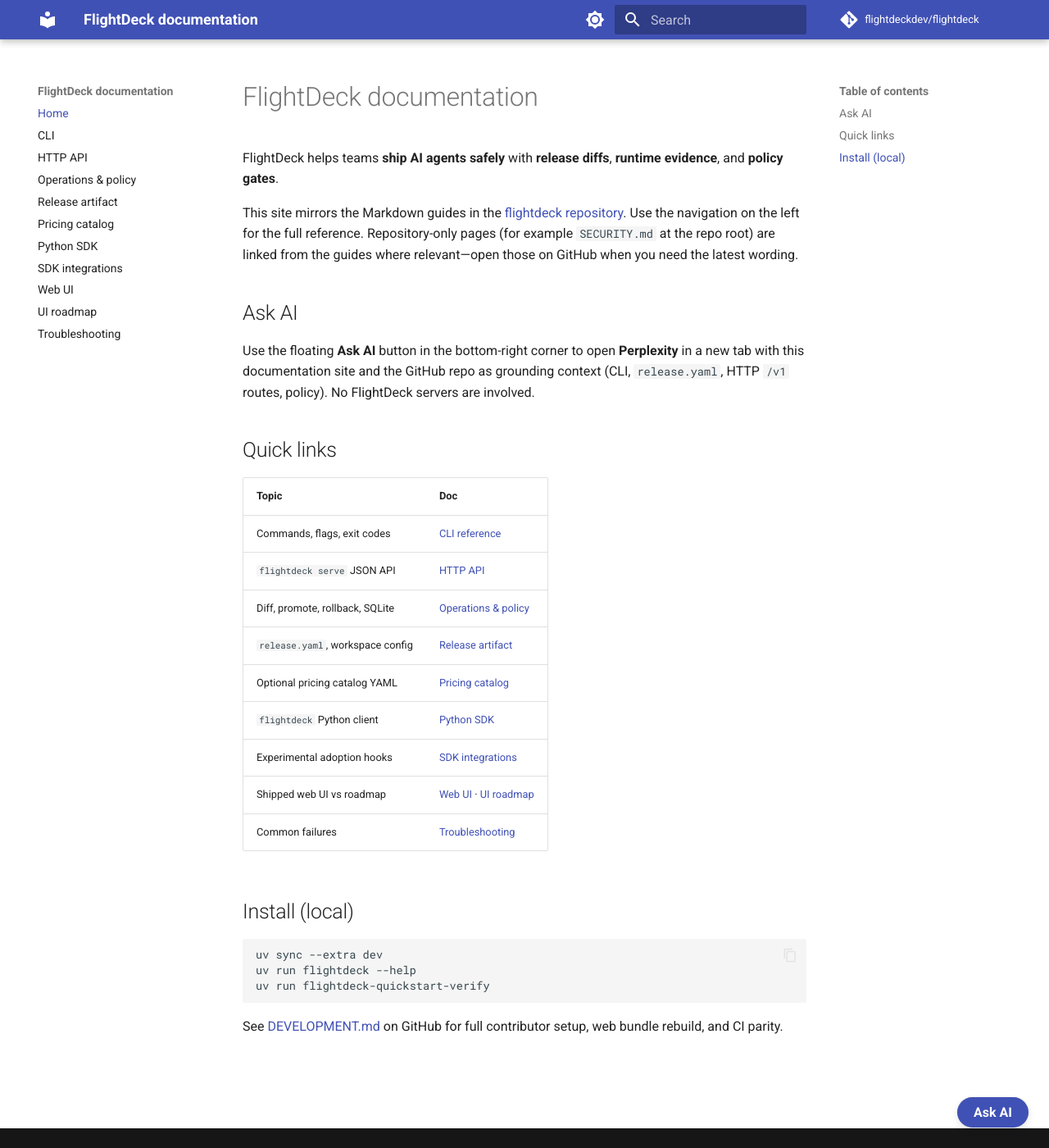
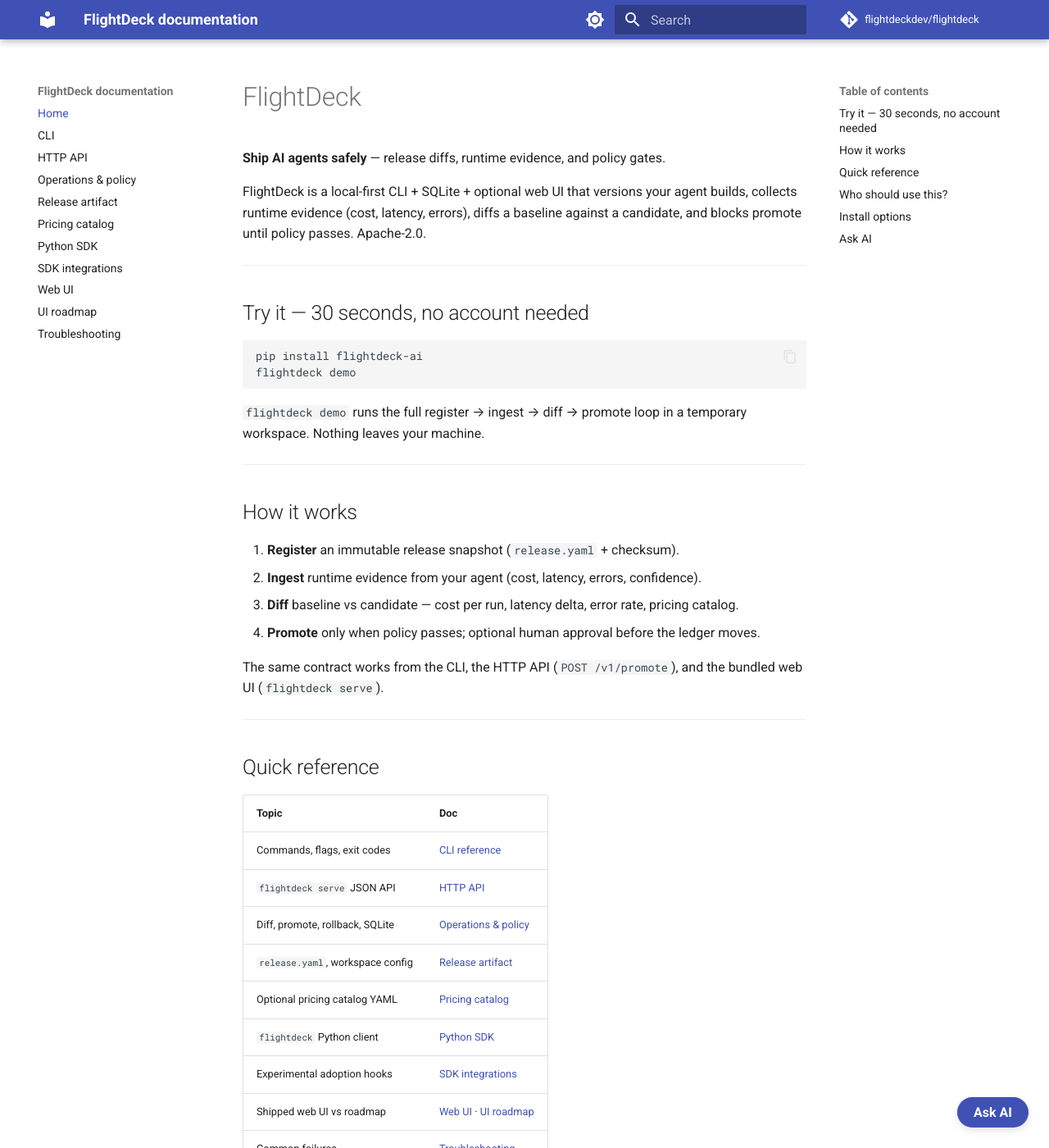
Before and after one commit to flightdeckdev/flightdeck, an MkDocs documentation site: the page built from docs/index.md, in a window 1280 px wide and 1400 px high. Shown: the whole window at 82% size. Built offline with MkDocs 1.6.1 and Material for MkDocs 9.7.7, drawn with Linux system fonts in a browser that asks for light colours; comment, search, counter and statistics services are not loaded; some of the changed text lies outside the part shown.

Commit message:
fix(pages): enable GitHub Pages, improve docs homepage, add docs badge
GitHub Pages:
- Enabled via API (Settings → Pages → Source: GitHub Actions). The site
  will be live at https://flightdeckdev.github.io/flightdeck/ the
  moment this branch merges to main and the pages.yml workflow runs.
  Subsequent pushes to main auto-redeploy.
- Verified mkdocs build --strict passes locally (all 11 nav pages
  resolve, no broken internal links).

docs/index.md — complete rewrite for first-time visitors:
  - 'Try it' callout at the top: pip install flightdeck-ai &&
    flightdeck demo (was buried; developer uv install came first).
  - Plain-English 4-step 'How it works' before the reference table.
  - 'Who should use this?' section (mirrors README ICP — consistent
    messaging across landing and docs).
  - Install section split: user (pip) vs contributor (uv), with extras
    list (openai, anthropic, postgres, telemetry).
  - Ask AI pill moved to the bottom — not the first thing a first-time
    docs visitor should see.

README.md:
  - Added 'Docs' badge linking to https://flightdeckdev.github.io/flightdeck/
    in the badge row (between CI and License).

````diff
--- a/docs/index.md
+++ b/docs/index.md
@@ -1,14 +1,34 @@
-# FlightDeck documentation
+# FlightDeck
 
-FlightDeck helps teams **ship AI agents safely** with **release diffs**, **runtime evidence**, and **policy gates**.
+**Ship AI agents safely** — release diffs, runtime evidence, and policy gates.
 
-This site mirrors the Markdown guides in the [flightdeck repository](https://github.com/flightdeckdev/flightdeck). Use the navigation on the left for the full reference. Repository-only pages (for example `SECURITY.md` at the repo root) are linked from the guides where relevant—open those on GitHub when you need the latest wording.
+FlightDeck is a local-first CLI + SQLite + optional web UI that versions your agent builds, collects runtime evidence (cost, latency, errors), diffs a baseline against a candidate, and blocks promote until policy passes. Apache-2.0.
 
-## Ask AI
+---
 
-Use the floating **Ask AI** button in the bottom-right corner to open **Perplexity** in a new tab with this documentation site and the GitHub repo as grounding context (CLI, `release.yaml`, HTTP `/v1` routes, policy). No FlightDeck servers are involved.
+## Try it — 30 seconds, no account needed
 
-## Quick links
+```bash
+pip install flightdeck-ai
+flightdeck demo
+```
+
+`flightdeck demo` runs the full register → ingest → diff → promote loop in a temporary workspace. Nothing leaves your machine.
+
+---
+
+## How it works
+
+1. **Register** an immutable release snapshot (`release.yaml` + checksum).
+2. **Ingest** runtime evidence from your agent (cost, latency, errors, confidence).
+3. **Diff** baseline vs candidate — cost per run, latency delta, error rate, pricing catalog.
+4. **Promote** only when policy passes; optional human approval before the ledger moves.
+
+The same contract works from the CLI, the HTTP API (`POST /v1/promote`), and the bundled web UI (`flightdeck serve`).
+
+---
+
+## Quick reference
 
 | Topic | Doc |
 |--------|-----|
@@ -22,12 +42,41 @@ Use the floating **Ask AI** button in the bottom-right corner to open **Perplexi
 | Shipped web UI vs roadmap | [Web UI](web-ui.md) · [UI roadmap](ui-roadmap.md) |
 | Common failures | [Troubleshooting](troubleshooting.md) |
 
-## Install (local)
+Full examples and CI templates: [github.com/flightdeckdev/flightdeck/examples](https://github.com/flightdeckdev/flightdeck/tree/main/examples)
+
+---
+
+## Who should use this?
+
+- **ML / platform engineering** teams shipping LLM agents to production who want a policy-gated promote path — not just a dashboard.
+- **Regulated or compliance-sensitive** teams (fintech, healthcare) where data residency and audit trails matter. Local-first by default; self-host `flightdeck serve` to keep data on-prem.
+- Engineers who want to answer "is this candidate safe to ship?" with **numbers and policy**, not gut feel.
+
+---
+
+## Install options
+
+**User (recommended):**
 
 ```bash
+pip install flightdeck-ai
+```
+
+Optional extras: `flightdeck-ai[openai]`, `flightdeck-ai[anthropic]`, `flightdeck-ai[postgres]`, `flightdeck-ai[telemetry]`
+
+**Contributor (uv):**
+
+```bash
+git clone https://github.com/flightdeckdev/flightdeck
+cd flightdeck
 uv sync --extra dev
 uv run flightdeck --help
-uv run flightdeck-quickstart-verify
 ```
 
-See [DEVELOPMENT.md](https://github.com/flightdeckdev/flightdeck/blob/main/DEVELOPMENT.md) on GitHub for full contributor setup, web bundle rebuild, and CI parity.
+See [DEVELOPMENT.md](https://github.com/flightdeckdev/flightdeck/blob/main/DEVELOPMENT.md) for web bundle, schema generation, and CI parity.
+
+---
+
+## Ask AI
+
+Use the floating **Ask AI** button (bottom-right) to open Perplexity with this docs site and the GitHub repo as context. No FlightDeck servers are involved.
````
Also changed, not shown: README.md (+1 -1 lines).
